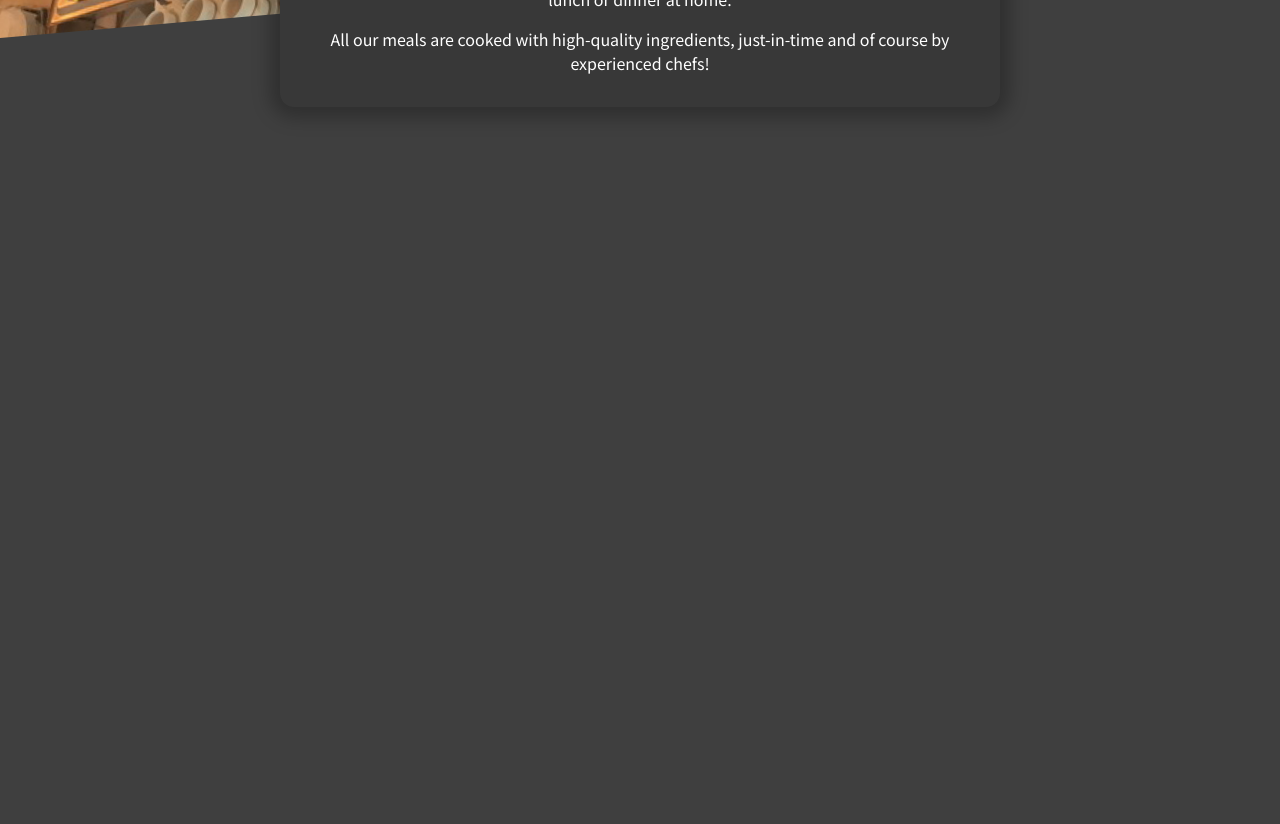
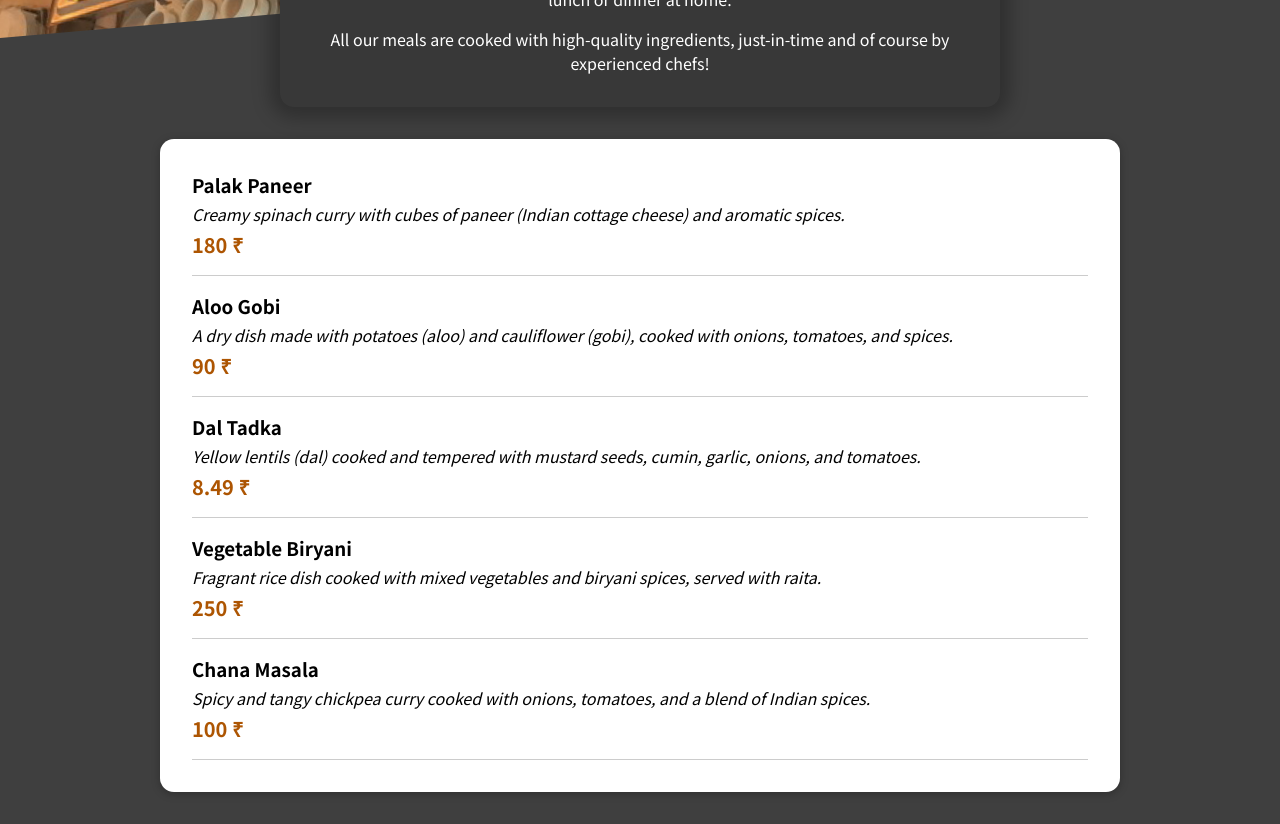
Before and after one commit to akkii02/creating-a-restaurant-website, a React (Create React App) app: page / in a window 1280 px wide. Shown: the part 360-1184 px from the top of the page. Before the commit the page ends 800 px from the top, so only its background shows below. Built offline with nearby package versions, Linux system fonts and the light colour scheme.

Commit message:
Adding Meals Item

```diff
--- a/src/App.js
+++ b/src/App.js
@@ -1,12 +1,14 @@
 import { Fragment } from "react";
 import Header from "./components/Layout/Header";
-import MealsSummary from "./components/Meals/MealsSummary";
+import MealsComponents from "./components/Meals/MealsComponents";
 
 function App() {
   return (
     <Fragment>
       <Header/>
-      <MealsSummary/>
+      <main>
+        <MealsComponents/>
+      </main>
     </Fragment>
   );
 }
--- /dev/null
+++ b/src/components/Meals/MealsComponents.js
@@ -0,0 +1,14 @@
+import React, { Fragment } from 'react'
+import MealsSummary from "./MealsSummary";
+import MealsItems from "./MealsItems";
+
+const MealsComponents = () =>{
+      return(
+            <Fragment>
+                  <MealsSummary/>
+                  <MealsItems/>
+            </Fragment>
+      );
+};
+
+export default MealsComponents;
--- /dev/null
+++ b/src/components/Meals/MealsItems.js
@@ -0,0 +1,65 @@
+import React from "react";
+import classes from "./MealsItems.module.css";
+import Card from "../UI/Card";
+
+let indianFoodMenu = [
+  {
+    id: 1,
+    foodname: "Palak Paneer",
+    description:
+      "Creamy spinach curry with cubes of paneer (Indian cottage cheese) and aromatic spices.",
+    price: 180,
+  },
+  {
+    id: 2,
+    foodname: "Aloo Gobi",
+    description:
+      "A dry dish made with potatoes (aloo) and cauliflower (gobi), cooked with onions, tomatoes, and spices.",
+    price: 90,
+  },
+  {
+    id: 3,
+    foodname: "Dal Tadka",
+    description:
+      "Yellow lentils (dal) cooked and tempered with mustard seeds, cumin, garlic, onions, and tomatoes.",
+    price: 8.49,
+  },
+  {
+    id: 4,
+    foodname: "Vegetable Biryani",
+    description:
+      "Fragrant rice dish cooked with mixed vegetables and biryani spices, served with raita.",
+    price: 250,
+  },
+  {
+    id: 5,
+    foodname: "Chana Masala",
+    description:
+      "Spicy and tangy chickpea curry cooked with onions, tomatoes, and a blend of Indian spices.",
+    price: 100,
+  },
+];
+
+function MealsItems() {
+  return (
+    <div className={classes.meals}>
+      <Card>
+        <ul>
+          {indianFoodMenu.map((items) => {
+            return (
+              <li key={items.id} className={classes.meal}>
+                <div>
+                  <h3>{items.foodname}</h3>
+                  <div className={classes.description}>{items.description}</div>
+                  <div className={classes.price}>{items.price} &#8377;</div>
+                </div>
+              </li>
+            );
+          })}
+        </ul>
+      </Card>
+    </div>
+  );
+}
+
+export default MealsItems;
--- /dev/null
+++ b/src/components/Meals/MealsItems.module.css
@@ -0,0 +1,46 @@
+.meals {
+      max-width: 60rem;
+      width: 90%;
+      margin: 2rem auto;
+      animation: meals-appear 1s ease-out forwards;
+    }
+
+    .meals ul {
+      list-style: none;
+      margin: 0;
+      padding: 0;
+    }
+    .meal {
+      display: flex;
+      justify-content: space-between;
+      margin: 1rem;
+      padding-bottom: 1rem;
+      border-bottom: 1px solid #ccc;
+    }
+
+    .meal h3 {
+      margin: 0 0 0.25rem 0;
+    }
+
+    .description {
+      font-style: italic;
+    }
+
+    .price {
+      margin-top: 0.25rem;
+      font-weight: bold;
+      color: #ad5502;
+      font-size: 1.25rem;
+    }
+
+    @keyframes meals-appear {
+      from {
+        opacity: 0;
+        transform: translateY(3rem);
+      }
+
+      to {
+        opacity: 1;
+        transform: translateY(0);
+      }
+    }
--- /dev/null
+++ b/src/components/UI/Card.js
@@ -0,0 +1,9 @@
+import React from 'react'
+import classes from './Card.module.css'
+function Card(props) {
+  return (
+    <div className={classes.card}>{props.children}</div>
+  )
+}
+
+export default Card
--- /dev/null
+++ b/src/components/UI/Card.module.css
@@ -0,0 +1,6 @@
+.card {
+      padding: 1rem;
+      box-shadow: 0 2px 8px rgba(0, 0, 0, 0.25);
+      border-radius: 14px;
+      background-color: white;
+    }
```
